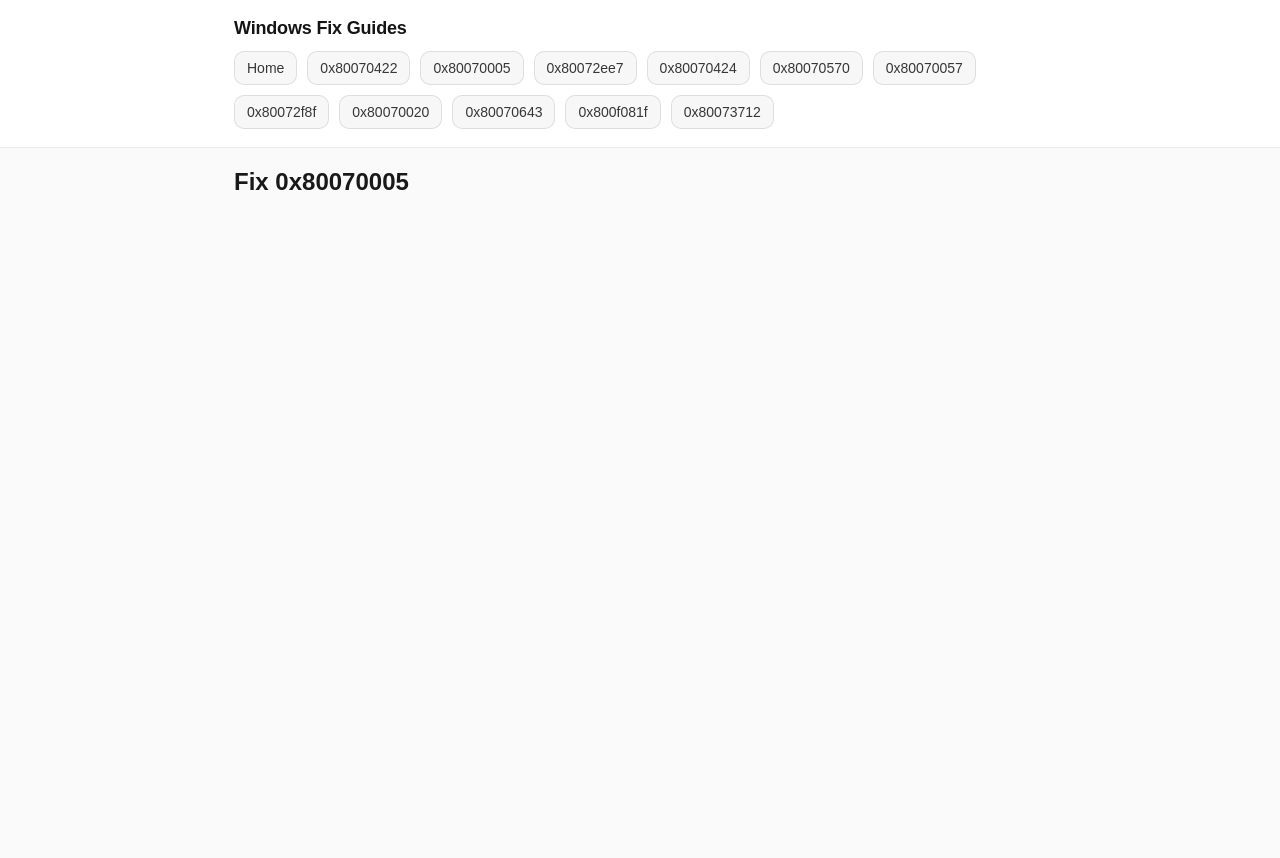
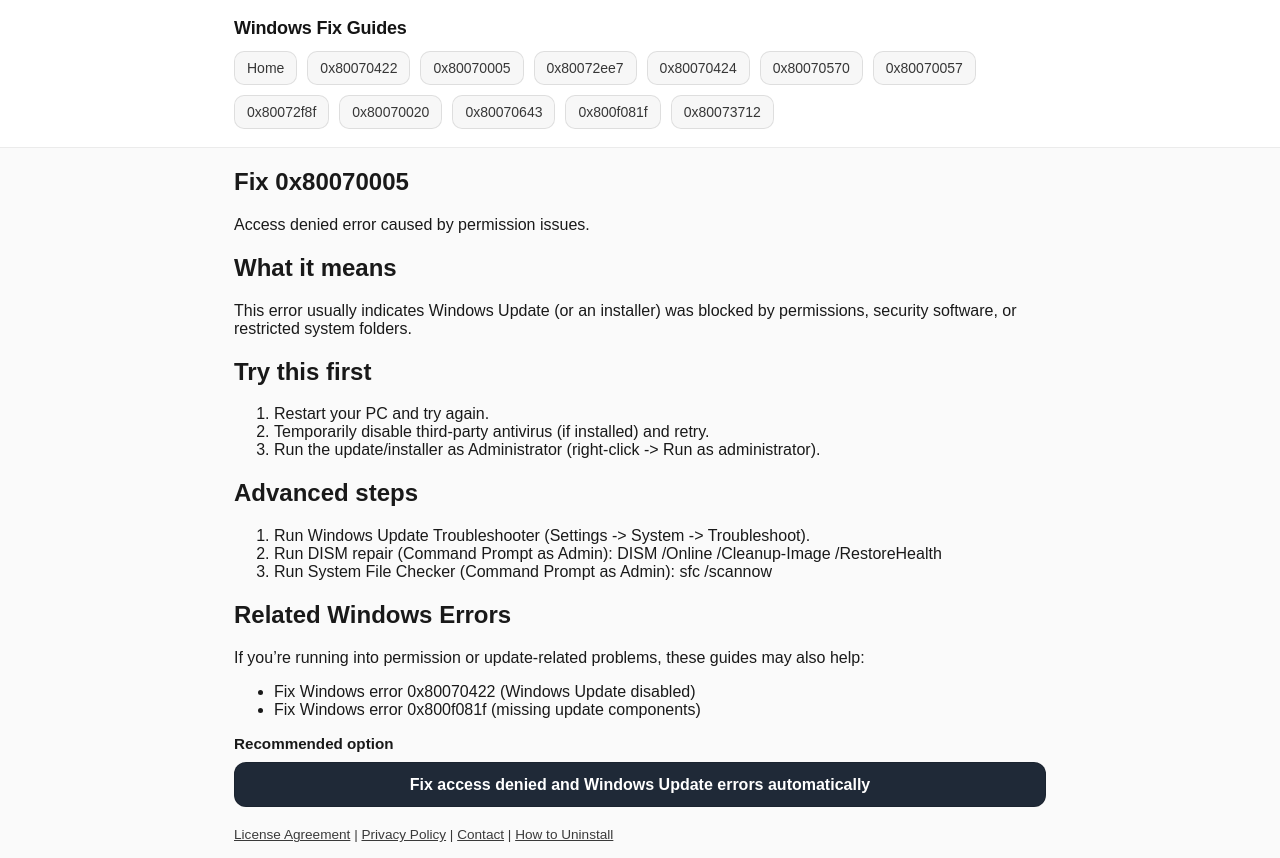
Before and after one commit to jbolton122424/my-windows-fix-site, a Next.js app: page /fix/0x80070005 in a window 1280 px wide. Before the commit the page ends 800 px from the top, so only its background shows below. Built offline with nearby package versions, Linux system fonts and the light colour scheme.

Commit message:
Add internal links to 0x80070005 page

```diff
--- a/app/fix/[code]/page.js
+++ b/app/fix/[code]/page.js
@@ -2,7 +2,7 @@
 import { fixes } from "../../fixes";
 import { WINDOWS_REPAIR_AFFILIATE_LINK } from "../../affiliate";
 
-// ✅ Outbyte required policy/support links
+// Outbyte links
 const OUTBYTE_LICENSE_URL =
   "https://outbyte.com/license-agreement/?_sid=MDaueUftfW&_gl=1*hy9nn9*_gcl_au*MjAyOTE0OTgxMS4xNzY5MDEzODM2*_ga*MTkzNDM5NTg0OS4xNzY5MDEzODM1*_ga_1EEJR9725E*czE3NjkwMTM4MzYkbzEkZzAkdDE3NjkwMTM4MzkkajU3JGwwJGgxNjkyMTU2ODc1";
 
@@ -13,25 +13,15 @@
   "https://outbyte.com/support/contact/?_sid=OEPkor2MUC&_gl=1*1occp2y*_gcl_au*MjAyOTE0OTgxMS4xNzY5MDEzODM2*_ga*MTkzNDM5NTg0OS4xNzY5MDEzODM1*_ga_1EEJR9725E*czE3NjkwMTM4MzYkbzEkZzAkdDE3NjkwMTM4MzkkajU3JGwwJGgxNjkyMTU2ODc1";
 
 const OUTBYTE_UNINSTALL_URL =
-  "https://outbyte.com/support/how-to-uninstall/?program=Outbyte%252520PCRepair&_sid=OEPkor2MUC&_gl=1*1occp2y*_gcl_au*MjAyOTE0OTgxMS4xNzY5MDEzODM2*_ga*MTkzNDM5NTg0OS4xNzY5MDEzODM1*_ga_1EEJR9725E*czE3NjkwMTM4MzYkbzEkZzAkdDE3NjkwMTM4MzkkajU3JGwwJGgxNjkyMTU2ODc1";
+  "https://outbyte.com/support/how-to-uninstall/?program=Outbyte%252520PCRepair&_sid=OEPkor2MUC&_gl=1*1occp2y*_gcl_au*MjAyOTE0OTgxMS4xNzY5MDEzODM2*_ga*MTkzNDM5NTg0OS4xNzY5MDEzODM5";
 
+// Metadata
 export async function generateMetadata({ params }) {
   const { code } = await params;
   const fix = fixes.find((f) => f.slug === code);
 
   if (!fix) {
-    return {
-      title: "Fix not found",
-      description: "No guide found for this error code.",
-    };
-  }
-
-  if (code === "0x80070422") {
-    return {
-      title: "Fix Windows Error 0x80070422 (Windows Update Disabled)",
-      description:
-        "Step-by-step instructions to fix Windows error 0x80070422 by enabling Windows Update services and resetting update components.",
-    };
+    return { title: "Fix not found", description: "No guide found." };
   }
 
   return {
@@ -47,75 +37,64 @@
   if (!fix) {
     return (
       <main className="container">
-        <article className="article">
         <h1>Page not found</h1>
-        </article>
       </main>
     );
   }
 
-  // ✅ 0x80070422 PAGE WITH INTERNAL LINKS
-  if (code === "0x80070422") {
   return (
     <main className="container">
       <article className="article">
-          <h1>How to Fix Windows Error 0x80070422</h1>
-
-          <p className="lead">
-            Windows error <strong>0x80070422</strong> usually appears when the
-            Windows Update service is disabled or not running.
-          </p>
+        <h1>{fix.title}</h1>
+        <p className="lead">{fix.description}</p>
 
         <section className="section">
-            <h2>Method 1: Enable the Windows Update Service</h2>
+          <h2>What it means</h2>
+          <p>{fix.whatItMeans}</p>
+        </section>
+
+        <section className="section">
+          <h2>Try this first</h2>
           <ol className="steps">
-              <li>Press Windows + R and type <code>services.msc</code></li>
-              <li>Find Windows Update</li>
-              <li>Set Startup type to Automatic</li>
-              <li>Start the service and restart your PC</li>
+            {fix.tryFirst.map((item, i) => (
+              <li key={i}>{item}</li>
+            ))}
           </ol>
         </section>
 
         <section className="section">
-            <h2>Method 2: Reset Windows Update Components</h2>
-            <pre className="codeBlock">{`net stop wuauserv
-net stop bits
-net stop cryptsvc
-net stop msiserver
-
-ren C:\\Windows\\SoftwareDistribution SoftwareDistribution.old
-ren C:\\Windows\\System32\\catroot2 catroot2.old
-
-net start wuauserv
-net start bits
-net start cryptsvc
-net start msiserver`}</pre>
+          <h2>Advanced steps</h2>
+          <ol className="steps">
+            {fix.advanced.map((item, i) => (
+              <li key={i}>{item}</li>
+            ))}
+          </ol>
         </section>
 
-          {/* ✅ INTERNAL LINKS SECTION (NEW) */}
+        {/* ✅ INTERNAL LINKS — ONLY FOR 0x80070005 */}
+        {code === "0x80070005" && (
           <section className="section">
             <h2>Related Windows Errors</h2>
             <p>
-              If Windows Update is failing with multiple errors, these related
+              If you’re running into permission or update-related problems, these
               guides may also help:
             </p>
             <ul>
               <li>
-                <a href="/fix/0x80070005">
-                  Fix Windows error 0x80070005 (Access Denied)
+                <a href="/fix/0x80070422">
+                  Fix Windows error 0x80070422 (Windows Update disabled)
                 </a>
               </li>
               <li>
                 <a href="/fix/0x800f081f">
-                  Fix Windows error 0x800f081f (Update component missing)
+                  Fix Windows error 0x800f081f (missing update components)
                 </a>
               </li>
             </ul>
           </section>
+        )}
 
         <section className="section callout">
-            <h2>If the Error Still Persists</h2>
-
           <div className="ctaRow">
             <div className="ctaLabel">Recommended option</div>
             <a
@@ -124,7 +103,7 @@
               target="_blank"
               rel="nofollow sponsored noopener"
             >
-                Fix Windows Update errors automatically
+              {fix.affiliateCallout?.ctaText || "Fix Windows errors automatically"}
             </a>
 
             <p className="ctaLinks">
@@ -143,22 +122,7 @@
             </p>
           </div>
         </section>
-
-          <section className="section">
-            <h2>Frequently Asked Questions</h2>
-            <p>This error is not dangerous but can block important updates.</p>
-          </section>
       </article>
     </main>
   );
 }
-
-  // Other pages unchanged
-  return (
-    <main className="container">
-      <article className="article">
-        <h1>{fix.title}</h1>
-      </article>
-    </main>
-  );
-}
```
Lines whose indentation alone changed are shown as unchanged.
